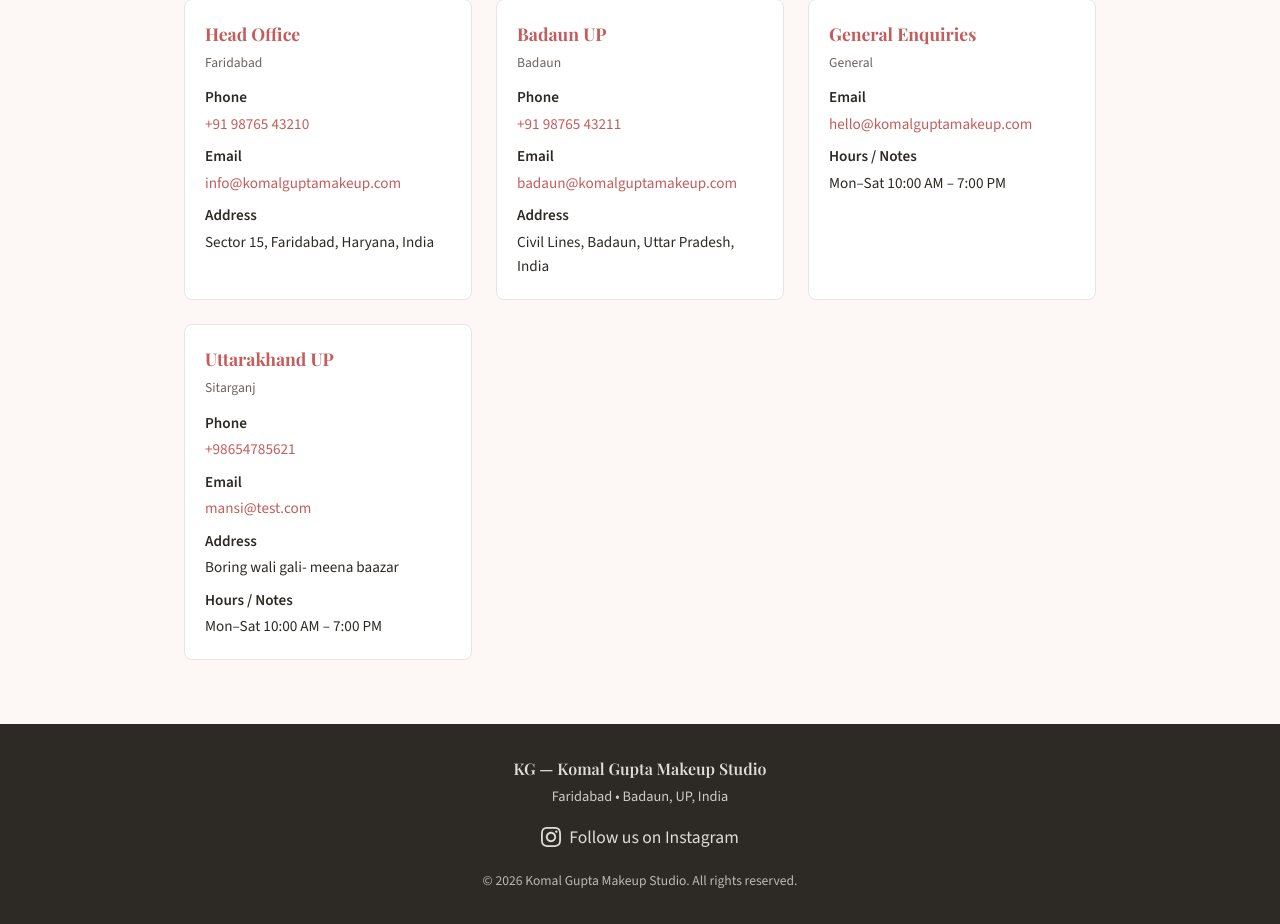
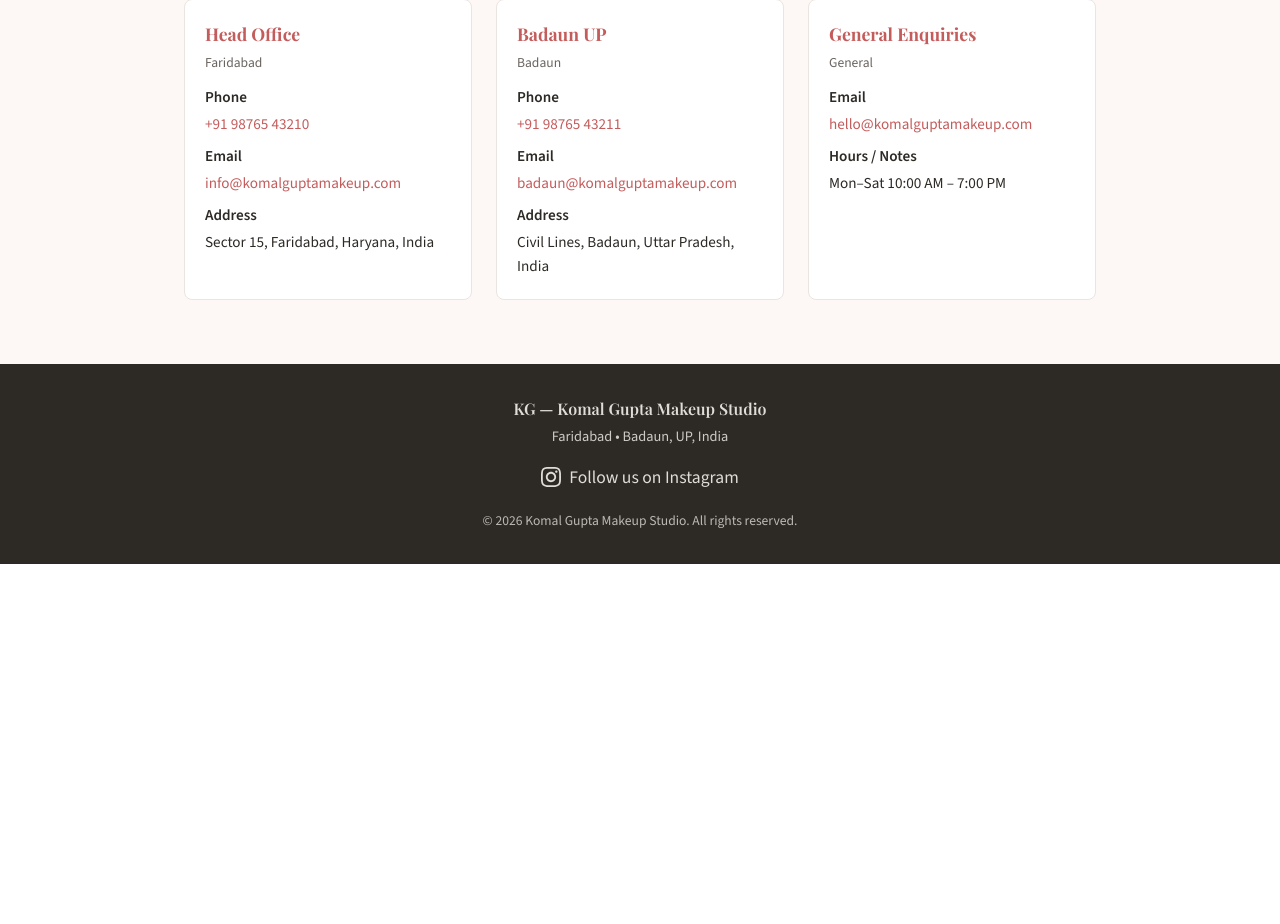
Before and after one commit to mansiguptacs/komalgupta_makeup_studio, a PHP site: page /php_website/contact.php in a window 1280 px wide. Shown: the part 297-1221 px from the top of the page. After the commit the page ends 861 px from the top, so only its background shows below. Run offline with PHP 8.4, Linux system fonts and the light colour scheme.

Commit message:
Updated contact info & footer

```diff
--- a/about.php
+++ b/about.php
@@ -10,4 +10,4 @@ require_once __DIR__ . '/includes/header.php';
         <p>Our team is trained in bridal makeup, party looks, skincare, and everyday glam. We believe in personalized care and lasting results that make you feel confident.</p>
     </div>
 </section>
-<?php require_once __DIR__ . '/includes/footer.php'; ?>
+<?php require_once __DIR__ . '/includes/footer.html'; ?>
--- a/appointments.php
+++ b/appointments.php
@@ -73,4 +73,4 @@ $locations = [
         ?>
     </div>
 </section>
-<?php require_once __DIR__ . '/includes/footer.php'; ?>
+<?php require_once __DIR__ . '/includes/footer.html'; ?>
--- a/contact.php
+++ b/contact.php
@@ -71,4 +71,4 @@ if (file_exists($contacts_file) && is_readable($contacts_file)) {
         <?php endif; ?>
     </div>
 </section>
-<?php require_once __DIR__ . '/includes/footer.php'; ?>
+<?php require_once __DIR__ . '/includes/footer.html'; ?>
--- a/data/contacts.csv
+++ /dev/null
@@ -1,5 +0,0 @@
-category,label,phone,email,address,notes
-Faridabad,Head Office,+91 98765 43210,info@komalguptamakeup.com,"Sector 15, Faridabad, Haryana, India",
-Badaun,Badaun UP,+91 98765 43211,badaun@komalguptamakeup.com,"Civil Lines, Badaun, Uttar Pradesh, India",
-General,General Enquiries,,hello@komalguptamakeup.com,,Mon–Sat 10:00 AM – 7:00 PM
-Sitarganj,Uttarakhand UP, +98654785621, mansi@test.com, "Boring wali gali- meena baazar",Mon–Sat 10:00 AM – 7:00 PM
--- a/data/contacts.txt
+++ b/data/contacts.txt
@@ -18,10 +18,3 @@ Phone:
 Email: hello@komalguptamakeup.com
 Address:
 Notes: Mon–Sat 10:00 AM – 7:00 PM
-
-Category: Sitarganj
-Label: Uttarakhand UP
-Phone: +98654785621
-Email: mansi@test.com
-Address: Boring wali gali- meena baazar
-Notes: Mon–Sat 10:00 AM – 7:00 PM
--- a/index.php
+++ b/index.php
@@ -48,4 +48,4 @@ require_once __DIR__ . '/includes/header.php';
         </div>
     </div>
 </section>
-<?php require_once __DIR__ . '/includes/footer.php'; ?>
+<?php require_once __DIR__ . '/includes/footer.html'; ?>
--- a/news.php
+++ b/news.php
@@ -41,4 +41,4 @@ usort($news_items, function ($a, $b) {
         <?php endif; ?>
     </div>
 </section>
-<?php require_once __DIR__ . '/includes/footer.php'; ?>
+<?php require_once __DIR__ . '/includes/footer.html'; ?>
--- a/services.php
+++ b/services.php
@@ -401,4 +401,4 @@ function addToCart(productId) {
 }
 </script>
 
-<?php require_once __DIR__ . '/includes/footer.php'; ?>
+<?php require_once __DIR__ . '/includes/footer.html'; ?>
```
Also changed, not shown: includes/footer.html (renamed from includes/footer.php).
